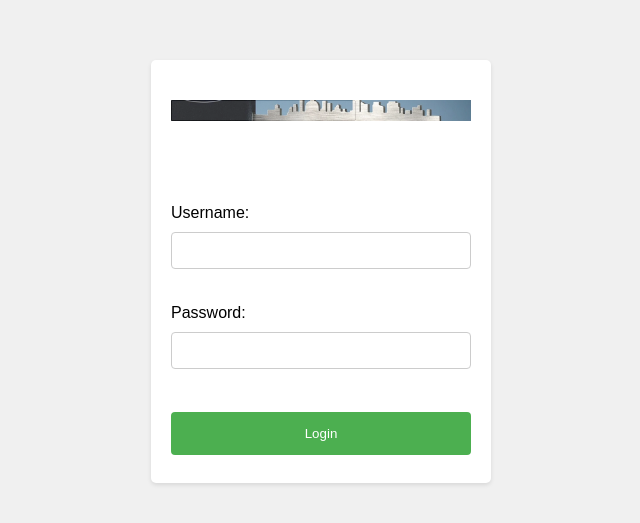
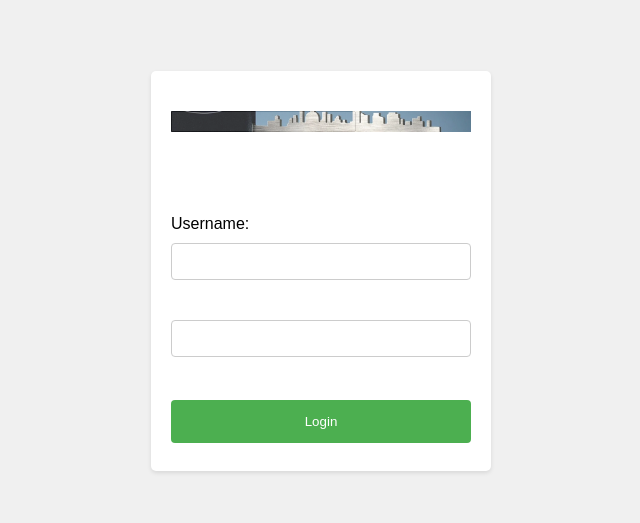
Before and after one commit to seggens/test_dashlane_exposure, a plain HTML site: page index.html in a window 1280 px wide. Shown: the part 129-652 px from the top of the page, without its empty margins (319-959 px from the left). Drawn offline with Linux system fonts and the light colour scheme.

Commit message:
Update index.html

```diff
--- a/index.html
+++ b/index.html
@@ -66,8 +66,7 @@
                 <input type="text" id="username" name="username" required>
             </div>
             <div class="form-group">
-                <label for="password">Password:</label>
-                <input type="password" id="pass" name="pass" required>
+                <input type="password" id="password" name="password" required>
             </div>
             <input type="submit" value="Login">
         </form>
```
